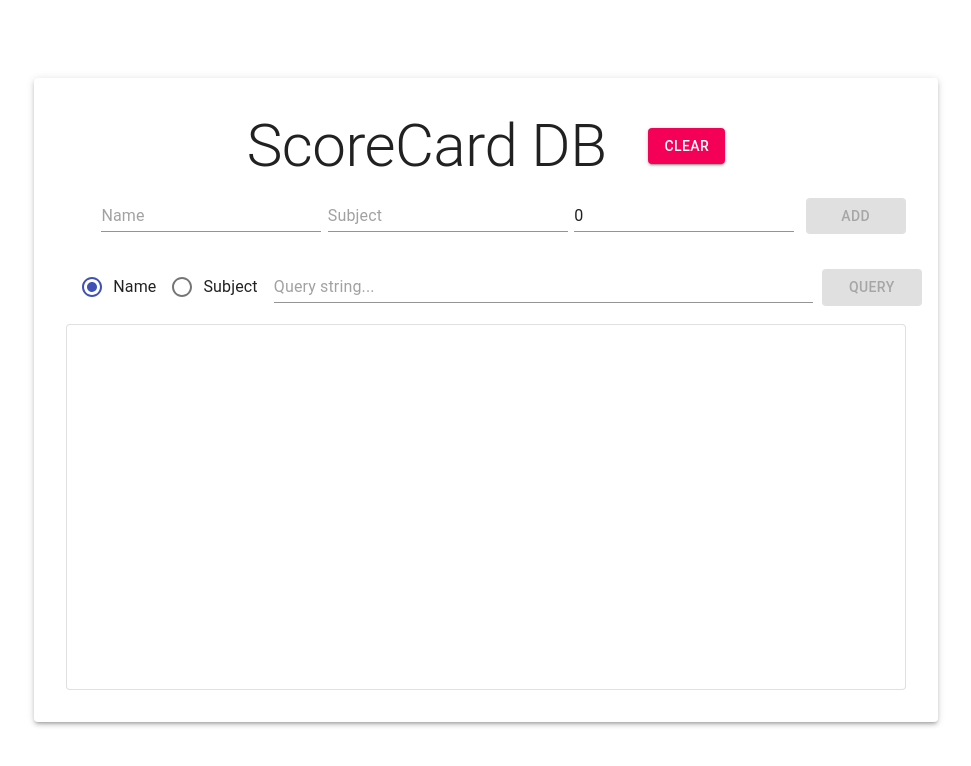
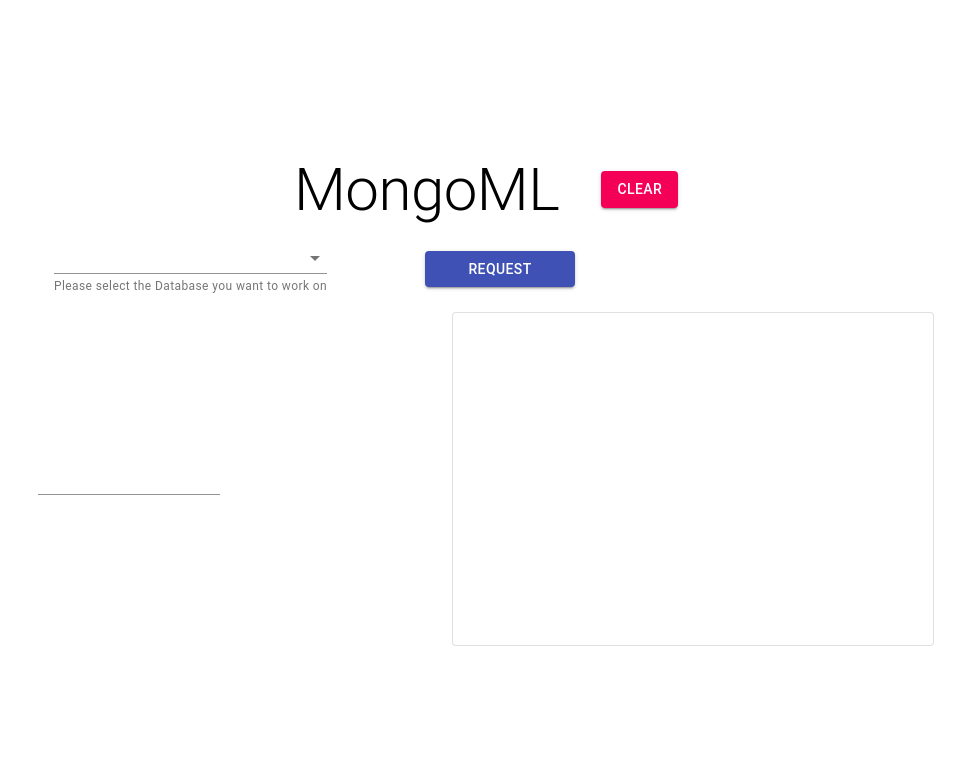
Before and after one commit to EnzoHuang0807/MongoML, a React (Create React App) app in the folder frontend/: page / in a window 1280 px wide. Shown: the top 766 px of the page, without its empty margins (154-1125 px from the left). Built offline with nearby package versions, Linux system fonts and the light colour scheme.

Commit message:
mongodb query

```diff
--- a/frontend/src/Containers/App.js
+++ b/frontend/src/Containers/App.js
@@ -5,7 +5,7 @@
 
 const Wrapper = styled.div`
   margin: auto;
-  width: 100%;
+  width: 70%;
   height: 100vh;
   display: flex;
   flex-direction: column;
@@ -13,17 +13,12 @@
   justify-content: center;
 `;
 
-const StyledPaper = styled(Paper)`
-  padding: 2em;
-`;
 
 function App() {
   return (
     <Wrapper>
-      <StyledPaper elevation={3}>
         <Header />
         <Body />
-      </StyledPaper>
     </Wrapper>
   );
 }
--- a/frontend/src/Containers/Body.js
+++ b/frontend/src/Containers/Body.js
@@ -1,40 +1,47 @@
 import { useState } from 'react';
 import Button from '@material-ui/core/Button';
-import FormControl from '@material-ui/core/FormControl';
-import FormControlLabel from '@material-ui/core/FormControlLabel';
 import Paper from '@material-ui/core/Paper';
-import Radio from '@material-ui/core/Radio';
-import RadioGroup from '@material-ui/core/RadioGroup';
 import styled from 'styled-components';
 import TextField from '@material-ui/core/TextField';
 import Typography from '@material-ui/core/Typography';
+import MenuItem from '@material-ui/core/MenuItem';
 
 import { useStyles } from '../hooks';
 import axios from '../api';
 import { useScoreCard } from '../hooks/useScoreCard';
 
 const Wrapper = styled.section`
+  width: 100%;
   display: flex;
   flex-direction: column;
 `;
 
-const Row = styled.div`
+const Dashboard = styled.div`
   display: flex;
   align-items: center;
-  justify-content: center;
+  justify-content: left;
+  gap: 10%;
   width: 100%;
   padding: 1em;
 `;
 
-const StyledFormControl = styled(FormControl)`
-  min-width: 120px;
+const Row = styled.div`
+  display: flex;
+  flex-direction: row;
+  align-items: center;
+  justify-content: space-between;
+  width: 100%;
 `;
 
 const ContentPaper = styled(Paper)`
+  width: 50%;
   height: 300px;
-  padding: 2em;
+  padding: 1em;
   overflow: auto;
+  white-space: pre-wrap;
 `;
+
+const  db_options = ['ML_final']
 
 const Body = () => {
   const classes = useStyles();
@@ -42,113 +49,57 @@
   const { messages, addCardMessage, addRegularMessage, addErrorMessage } =
     useScoreCard();
 
-  const [name, setName] = useState('');
-  const [subject, setSubject] = useState('');
-  const [score, setScore] = useState(0);
-
-  const [queryType, setQueryType] = useState('name');
-  const [queryString, setQueryString] = useState('');
+  const [operation, setOperation] = useState('');
+  const [db, setDB] = useState('');
 
   const handleChange = (func) => (event) => {
     func(event.target.value);
   };
 
-  const handleAdd = async () => {
+  const handleRequest = async () => {
     const {
       data: { response_type, data },
     } = await axios.post('/mongodb_operation', {
-      database: "ML_final",
-      db_operation: "db.getCollection(\"train\").findOne()"
+      database: db,
+      db_operation: operation
     });
-
+    addCardMessage(data)
     console.log(data);
-  };
-
-  const handleQuery = async () => {
-    const {
-      data: { messages, message },
-    } = await axios.get('/cards', {
-      params: {
-        type: queryType,
-        queryString,
-      },
-    });
-
-    if (!messages) addErrorMessage(message);
-    else addRegularMessage(false, ...messages);
   };
 
   return (
     <Wrapper>
-      <Row>
-        {/* Could use a form & a library for handling form data here such as Formik, but I don't really see the point... */}
+      <Dashboard>
         <TextField
-          className={classes.input}
-          placeholder="Name"
-          value={name}
-          onChange={handleChange(setName)}
-        />
-        <TextField
-          className={classes.input}
-          placeholder="Subject"
-          style={{ width: 240 }}
-          value={subject}
-          onChange={handleChange(setSubject)}
-        />
-        <TextField
-          className={classes.input}
-          placeholder="Score"
-          value={score}
-          onChange={handleChange(setScore)}
-          type="number"
-        />
+            id="select-db"
+            select
+            helperText="Please select the Database you want to work on"
+            value = {db}
+            onChange={handleChange(setDB)}
+        >
+          {db_options.map((option) => (
+            <MenuItem key={option} value={option}>
+                {option}
+            </MenuItem>
+          ))}
+        </TextField>
+
         <Button
           className={classes.button}
           variant="contained"
           color="primary"
-          disabled={!name || !subject}
-          onClick={handleAdd}
+          onClick={handleRequest}
         >
-          Add
+          Request
         </Button>
-      </Row>
+      </Dashboard>
       <Row>
-        <StyledFormControl>
-          <FormControl component="fieldset">
-            <RadioGroup
-              row
-              value={queryType}
-              onChange={handleChange(setQueryType)}
-            >
-              <FormControlLabel
-                value="name"
-                control={<Radio color="primary" />}
-                label="Name"
+        <TextField
+          id="multiline-input"
+          multiline
+          value={operation}
+          onChange={handleChange(setOperation)}
         />
-              <FormControlLabel
-                value="subject"
-                control={<Radio color="primary" />}
-                label="Subject"
-              />
-            </RadioGroup>
-          </FormControl>
-        </StyledFormControl>
-        <TextField
-          placeholder="Query string..."
-          value={queryString}
-          onChange={handleChange(setQueryString)}
-          style={{ flex: 1 }}
-        />
-        <Button
-          className={classes.button}
-          variant="contained"
-          color="primary"
-          disabled={!queryString}
-          onClick={handleQuery}
-        >
-          Query
-        </Button>
-      </Row>
         <ContentPaper variant="outlined">
           {messages.map((m, i) => (
             <Typography variant="body2" key={m + i} style={{ color: m.color }}>
@@ -156,6 +107,7 @@
             </Typography>
           ))}
         </ContentPaper>
+      </Row>
     </Wrapper>
   );
 };
--- a/frontend/src/Containers/Header.js
+++ b/frontend/src/Containers/Header.js
@@ -27,7 +27,7 @@
 
   return (
     <Wrapper>
-      <Typography variant="h2">ScoreCard DB</Typography>
+      <Typography variant="h2">MongoML</Typography>
       <Button variant="contained" color="secondary" onClick={handleClear}>
         Clear
       </Button>
--- a/frontend/src/api.js
+++ b/frontend/src/api.js
@@ -5,5 +5,3 @@
 });
 
 export default instance;
-
-// instance.get('/hi').then((data) => console.log(data));
--- a/frontend/src/hooks/useStyles.js
+++ b/frontend/src/hooks/useStyles.js
@@ -7,7 +7,7 @@
     margin: '0 0.2em',
   },
   button: {
-    width: '100px',
+    width: '150px',
     marginLeft: '0.6em',
   },
 });
```
Lines whose indentation alone changed are shown as unchanged.
